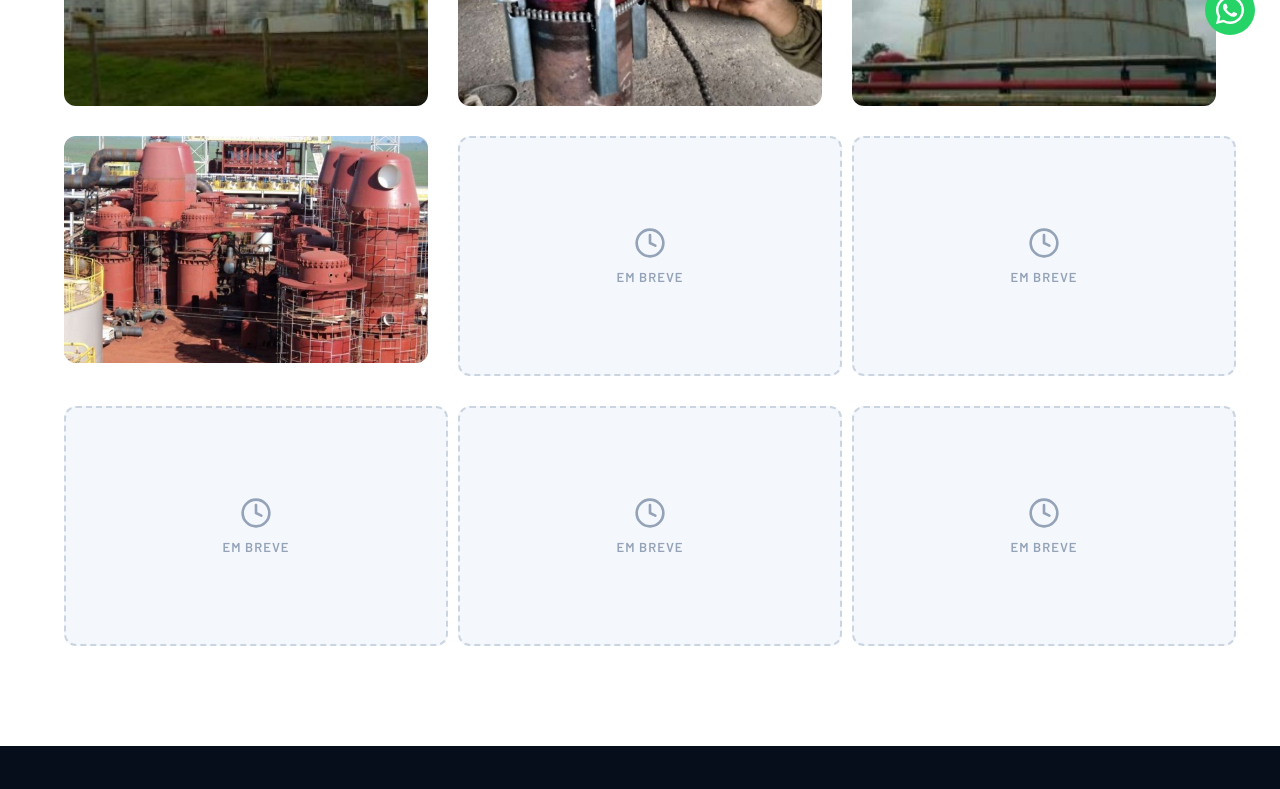
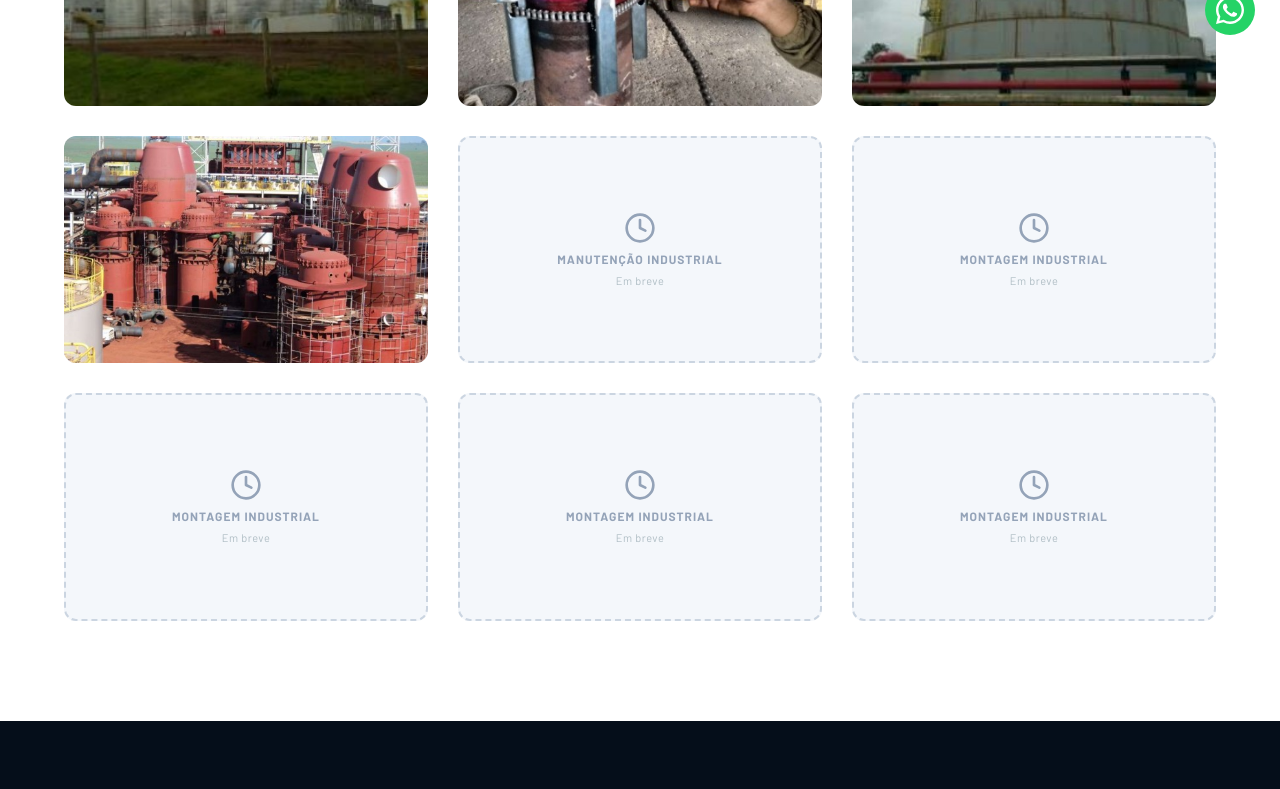
Before and after one commit to Vinicius-Santos234/Site-JMV, a React (Vite) app: page /portfolio in a window 1280 px wide. Shown: the part 740-1529 px from the top of the page. Built offline with nearby package versions, Linux system fonts and the light colour scheme.

Commit message:
Correção PortfolioPage

```diff
--- a/src/pages/PortfolioPage.jsx
+++ b/src/pages/PortfolioPage.jsx
@@ -11,11 +11,8 @@ function ProjectCard({ project }) {
       <div className="portfolio-card portfolio-card--placeholder">
         <div className="portfolio-placeholder-inner">
           <Clock size={32} />
-          <span>Em breve</span>
-        </div>
-        <div className="portfolio-overlay portfolio-overlay--placeholder">
-          <span className="portfolio-overlay-client">{project.category}</span>
-          <h3>{project.title}</h3>
+          <span>{project.category}</span>
+          <small>Em breve</small>
         </div>
       </div>
     );
--- a/src/styles/globals.css
+++ b/src/styles/globals.css
@@ -1183,25 +1183,30 @@ img {
 .portfolio-card--placeholder {
   background: #f4f7fb;
   border: 2px dashed #cbd5e1;
-  min-height: 240px;
-  display: flex;
+}
+
+.portfolio-placeholder-inner {
+  position: absolute;
+  inset: 0;
+  display: flex;
+  flex-direction: column;
   align-items: center;
   justify-content: center;
-}
-
-.portfolio-placeholder-inner {
-  display: flex;
-  flex-direction: column;
-  align-items: center;
-  gap: 10px;
+  gap: 8px;
   color: #94a3b8;
 }
 
 .portfolio-placeholder-inner span {
-  font-size: 13px;
-  font-weight: 600;
+  font-size: 12px;
+  font-weight: 700;
   text-transform: uppercase;
   letter-spacing: 1px;
+}
+
+.portfolio-placeholder-inner small {
+  font-size: 11px;
+  color: #b0bec5;
+  letter-spacing: 0.5px;
 }
 
 /* ═══════════════════════════════════════════════════════════
```
